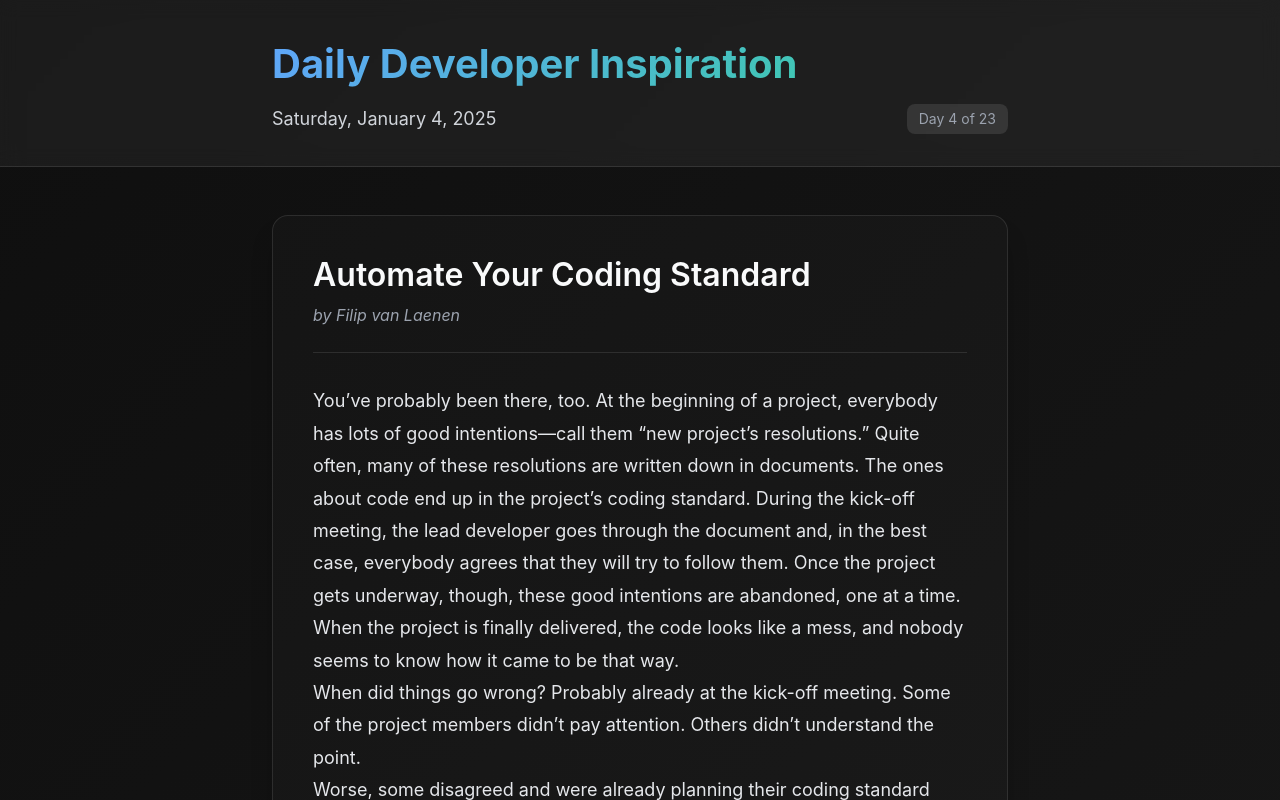
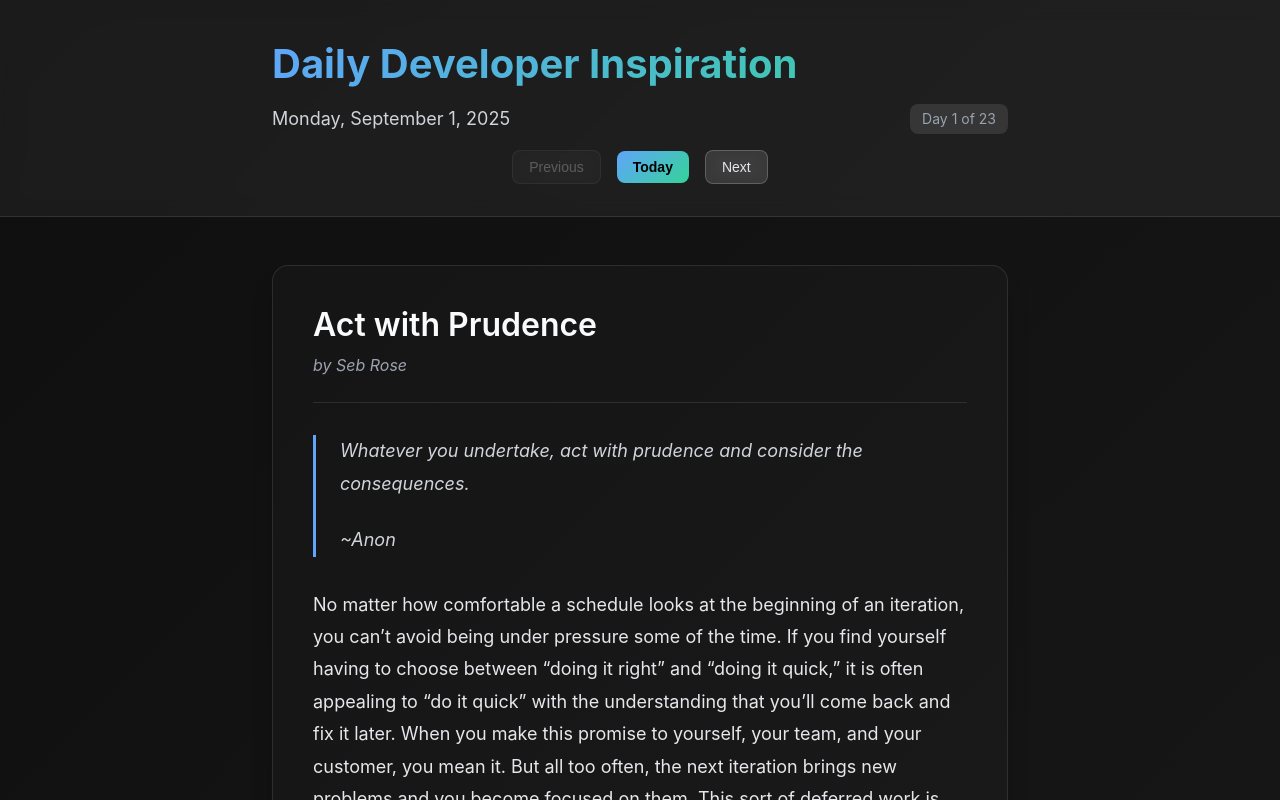
Before and after one commit to James-WS-McCullough/daily-developer-inspiration-webapp, a Vue app: page / in a window 1280 px wide. Shown: the top 800 px of the page. Built offline with nearby package versions, Linux system fonts and the light colour scheme.

Commit message:
chore: update ux

```diff
--- a/src/components/DailyInspiration.vue
+++ b/src/components/DailyInspiration.vue
@@ -1,18 +1,58 @@
 <template>
   <div class="daily-inspiration">
-    <header class="header">
+    <header class="header" :class="{ 'header-minimized': isScrolled }">
       <div class="container">
         <h1 class="title">Daily Developer Inspiration</h1>
-        <div class="date-info">
+        <div class="date-info" v-show="!isScrolled || !isMobile">
           <span class="current-date">{{ formatDate(currentDate) }}</span>
-          <span class="day-counter">Day {{ dayIndex + 1 }} of {{ totalArticles }}</span>
+          <span class="day-counter" v-if="isDeveloperMode">Day {{ weekdayIndex + 1 }} of {{ totalArticles }}</span>
+        </div>
+
+        <!-- Navigation moved to header -->
+        <div class="header-navigation" v-if="hasArticlesAvailable">
+          <button
+            @click="goToPreviousDay"
+            :disabled="weekdayIndex === 0"
+            class="nav-button prev"
+            title="Previous Day"
+          >
+            Previous
+          </button>
+
+          <button @click="goToToday" class="nav-button today" title="Today">
+            Today
+          </button>
+
+          <button
+            @click="goToNextDay"
+            :disabled="!canGoToNextDay"
+            class="nav-button next"
+            :title="nextButtonTooltip"
+          >
+            {{ nextButtonText }}
+          </button>
         </div>
       </div>
     </header>
 
     <main class="main-content">
       <div class="container">
-        <article class="article" v-if="currentArticle">
+        <!-- No articles available yet -->
+        <div class="no-articles" v-if="!hasArticlesAvailable">
+          <div class="no-articles-content">
+            <h2 class="no-articles-title">Coming Soon</h2>
+            <p class="no-articles-message">
+              Daily Developer Inspiration starts on
+              <strong>{{ formatDate(new Date(START_DATE)) }}</strong>
+            </p>
+            <p class="no-articles-subtitle">
+              Check back then for your first dose of programming wisdom!
+            </p>
+          </div>
+        </div>
+
+        <!-- Article content -->
+        <article class="article" v-else-if="currentArticle">
           <div class="article-header">
             <h2 class="article-title">{{ currentArticle.title }}</h2>
             <p class="article-author">by {{ currentArticle.author }}</p>
@@ -20,57 +60,111 @@
 
           <div class="article-content" v-html="renderedContent"></div>
         </article>
-
-        <div class="navigation">
-          <button
-            @click="goToPreviousDay"
-            :disabled="dayIndex === 0"
-            class="nav-button prev"
-          >
-            ← Previous Day
-          </button>
-
-          <button @click="goToToday" class="nav-button today">
-            Today
-          </button>
-
-          <button
-            @click="goToNextDay"
-            :disabled="dayIndex >= totalArticles - 1"
-            class="nav-button next"
-          >
-            Next Day →
-          </button>
-        </div>
       </div>
     </main>
   </div>
 </template>
 
 <script setup>
-import { ref, computed, onMounted } from 'vue'
+import { ref, computed, onMounted, onUnmounted } from 'vue'
 import { marked } from 'marked'
 import articlesData from '../data/articles.json'
 
-// Configuration - you can change this start date
-const START_DATE = new Date('2025-01-01') // Articles start from January 1st, 2025
+// Configuration
+const START_DATE = new Date('2025-09-01') // Articles start date
+const isDeveloperMode = import.meta.env.DEV // Enable developer features in development
 
 const articles = articlesData.inspiration
 const totalArticles = articles.length
 const currentDate = ref(new Date())
+const isScrolled = ref(false)
+const isMobile = ref(false)
 
-// Calculate which day we're on based on the start date
-const daysSinceStart = computed(() => {
+// Calculate weekdays only since start date
+const getWeekdaysSinceStart = () => {
   const today = new Date()
-  const diffTime = today.getTime() - START_DATE.getTime()
-  const diffDays = Math.floor(diffTime / (1000 * 60 * 60 * 24))
-  return Math.max(0, diffDays) // Don't go negative
+  let current = new Date(START_DATE)
+  let weekdays = 0
+
+  while (current <= today) {
+    const dayOfWeek = current.getDay()
+    // Monday = 1, Tuesday = 2, ..., Friday = 5
+    if (dayOfWeek >= 1 && dayOfWeek <= 5) {
+      weekdays++
+    }
+    current.setDate(current.getDate() + 1)
+  }
+
+  return Math.max(0, weekdays - 1) // Subtract 1 since we want 0-based indexing
+}
+
+const weekdayIndex = ref(getWeekdaysSinceStart() % totalArticles)
+
+const hasArticlesAvailable = computed(() => {
+  const today = new Date()
+  const startDate = new Date(START_DATE)
+  return today >= startDate || isDeveloperMode
 })
 
-const dayIndex = ref(daysSinceStart.value % totalArticles)
+const currentArticle = computed(() => {
+  if (!hasArticlesAvailable.value) return null
+  return articles[weekdayIndex.value]
+})
 
-const currentArticle = computed(() => {
-  return articles[dayIndex.value]
+const canGoToNextDay = computed(() => {
+  const todayIndex = getWeekdaysSinceStart() % totalArticles
+
+  if (isDeveloperMode) {
+    // In dev mode, can go to any article
+    return weekdayIndex.value < totalArticles - 1
+  } else {
+    // In production, can only go up to today's article
+    return weekdayIndex.value < todayIndex
+  }
+})
+
+const getNextUnlockDay = () => {
+  const today = new Date()
+  const tomorrow = new Date(today)
+  tomorrow.setDate(today.getDate() + 1)
+
+  // Find the next weekday
+  while (tomorrow.getDay() === 0 || tomorrow.getDay() === 6) {
+    tomorrow.setDate(tomorrow.getDate() + 1)
+  }
+
+  return tomorrow
+}
+
+const nextButtonText = computed(() => {
+  if (isDeveloperMode || canGoToNextDay.value) {
+    return 'Next'
+  } else {
+    const nextUnlock = getNextUnlockDay()
+    const today = new Date()
+    const tomorrow = new Date(today)
+    tomorrow.setDate(today.getDate() + 1)
+
+    if (nextUnlock.toDateString() === tomorrow.toDateString()) {
+      return 'Unlocks Tomorrow'
+    } else {
+      const dayName = nextUnlock.toLocaleDateString('en-US', { weekday: 'long' })
+      return `Unlocks ${dayName}`
+    }
+  }
+})
+
+const nextButtonTooltip = computed(() => {
+  if (isDeveloperMode || canGoToNextDay.value) {
+    return 'Next Day'
+  } else {
+    const nextUnlock = getNextUnlockDay()
+    return `Next article unlocks on ${nextUnlock.toLocaleDateString('en-US', {
+      weekday: 'long',
+      month: 'short',
+      day: 'numeric'
+    })}`
+  }
 })
 
 const renderedContent = computed(() => {
@@ -78,7 +172,7 @@ const renderedContent = computed(() => {
 
   // Configure marked for better formatting
   marked.setOptions({
-    breaks: true,
+    breaks: true, // This will convert single \n to <br> tags
     gfm: true,
   })
 
@@ -95,32 +189,71 @@ const formatDate = (date) => {
 }
 
 const goToPreviousDay = () => {
-  if (dayIndex.value > 0) {
-    dayIndex.value--
+  if (weekdayIndex.value > 0) {
+    weekdayIndex.value--
     updateCurrentDate()
+    scrollToTop()
   }
 }
 
 const goToNextDay = () => {
-  if (dayIndex.value < totalArticles - 1) {
-    dayIndex.value++
+  if (canGoToNextDay.value) {
+    weekdayIndex.value++
     updateCurrentDate()
+    scrollToTop()
   }
 }
 
 const goToToday = () => {
-  dayIndex.value = daysSinceStart.value % totalArticles
+  weekdayIndex.value = getWeekdaysSinceStart() % totalArticles
   currentDate.value = new Date()
+  scrollToTop()
 }
 
 const updateCurrentDate = () => {
-  const newDate = new Date(START_DATE)
-  newDate.setDate(START_DATE.getDate() + dayIndex.value)
-  currentDate.value = newDate
+  // Calculate the actual date for the current weekday index
+  let current = new Date(START_DATE)
+  let weekdaysCount = 0
+
+  while (weekdaysCount < weekdayIndex.value) {
+    current.setDate(current.getDate() + 1)
+    const dayOfWeek = current.getDay()
+    if (dayOfWeek >= 1 && dayOfWeek <= 5) {
+      weekdaysCount++
+    }
+  }
+
+  currentDate.value = current
+}
+
+// Scroll handling for header minimization
+const handleScroll = () => {
+  isScrolled.value = window.scrollY > 100
+}
+
+// Smooth scroll to top
+const scrollToTop = () => {
+  window.scrollTo({
+    top: 0,
+    behavior: 'instant'
+  })
+}
+
+// Mobile detection
+const handleResize = () => {
+  isMobile.value = window.innerWidth < 768
 }
 
 onMounted(() => {
   updateCurrentDate()
+  window.addEventListener('scroll', handleScroll)
+  window.addEventListener('resize', handleResize)
+  handleResize() // Initial check
+})
+
+onUnmounted(() => {
+  window.removeEventListener('scroll', handleScroll)
+  window.removeEventListener('resize', handleResize)
 })
 </script>
 
@@ -144,6 +277,18 @@ onMounted(() => {
   position: sticky;
   top: 0;
   z-index: 100;
+  transition: all 0.3s ease;
+}
+
+.header-minimized {
+  padding: 1rem 0;
+  background: rgba(255, 255, 255, 0.08);
+  backdrop-filter: blur(15px);
+}
+
+.header-minimized .title {
+  font-size: 1.8rem;
+  margin-bottom: 0;
 }
 
 .title {
@@ -154,6 +299,7 @@ onMounted(() => {
   -webkit-text-fill-color: transparent;
   background-clip: text;
   margin-bottom: 0.5rem;
+  transition: all 0.3s ease;
 }
 
 .date-info {
@@ -162,6 +308,52 @@ onMounted(() => {
   align-items: center;
   flex-wrap: wrap;
   gap: 1rem;
+  transition: all 0.3s ease;
+  margin-bottom: 1rem;
+}
+
+.header-navigation {
+  display: flex;
+  justify-content: center;
+  gap: 1rem;
+  align-items: center;
+}
+
+.nav-button {
+  background: rgba(255, 255, 255, 0.1);
+  border: 1px solid rgba(255, 255, 255, 0.2);
+  color: #e5e7eb;
+  padding: 0.5rem 1rem;
+  border-radius: 0.5rem;
+  font-size: 0.875rem;
+  cursor: pointer;
+  transition: all 0.2s ease;
+  backdrop-filter: blur(10px);
+  white-space: nowrap;
+  min-width: fit-content;
+}
+
+.nav-button:hover:not(:disabled) {
+  background: rgba(255, 255, 255, 0.2);
+  border-color: rgba(255, 255, 255, 0.3);
+  transform: translateY(-2px);
+}
+
+.nav-button:disabled {
+  opacity: 0.3;
+  cursor: not-allowed;
+}
+
+.nav-button.today {
+  background: linear-gradient(135deg, #60a5fa, #34d399);
+  border: none;
+  color: #000;
+  font-weight: 600;
+}
+
+.nav-button.today:hover {
+  background: linear-gradient(135deg, #3b82f6, #10b981);
+  transform: translateY(-2px);
 }
 
 .current-date {
@@ -179,6 +371,46 @@ onMounted(() => {
 
 .main-content {
   padding: 3rem 0;
+}
+
+.no-articles {
+  display: flex;
+  justify-content: center;
+  align-items: center;
+  min-height: 60vh;
+}
+
+.no-articles-content {
+  text-align: center;
+  background: rgba(255, 255, 255, 0.02);
+  border: 1px solid rgba(255, 255, 255, 0.1);
+  border-radius: 1rem;
+  padding: 3rem 2rem;
+  max-width: 500px;
+  box-shadow: 0 20px 25px -5px rgba(0, 0, 0, 0.3);
+}
+
+.no-articles-title {
+  font-size: 2.5rem;
+  font-weight: 600;
+  background: linear-gradient(135deg, #60a5fa, #34d399);
+  -webkit-background-clip: text;
+  -webkit-text-fill-color: transparent;
+  background-clip: text;
+  margin-bottom: 1.5rem;
+}
+
+.no-articles-message {
+  font-size: 1.125rem;
+  color: #e5e7eb;
+  margin-bottom: 1rem;
+  line-height: 1.6;
+}
+
+.no-articles-subtitle {
+  font-size: 1rem;
+  color: #9ca3af;
+  font-style: italic;
 }
 
 .article {
@@ -218,10 +450,30 @@ onMounted(() => {
 
 /* Markdown content styling */
 .article-content :deep(p) {
-  margin-bottom: 1.5rem;
+  margin-bottom: 2rem;
 }
 
 .article-content :deep(p:last-child) {
+  margin-bottom: 0;
+}
+
+.article-content :deep(br) {
+  display: block;
+  margin: 1.5rem 0;
+  content: "";
+}
+
+.article-content :deep(ul) {
+  margin: 2rem 0;
+  padding-left: 2rem;
+}
+
+.article-content :deep(li) {
+  margin-bottom: 1rem;
+  line-height: 1.8;
+}
+
+.article-content :deep(li:last-child) {
   margin-bottom: 0;
 }
 
@@ -250,48 +502,6 @@ onMounted(() => {
   color: #d1d5db;
 }
 
-.navigation {
-  display: flex;
-  justify-content: center;
-  gap: 1rem;
-  flex-wrap: wrap;
-}
-
-.nav-button {
-  background: rgba(255, 255, 255, 0.1);
-  border: 1px solid rgba(255, 255, 255, 0.2);
-  color: #e5e7eb;
-  padding: 0.75rem 1.5rem;
-  border-radius: 0.5rem;
-  font-size: 1rem;
-  cursor: pointer;
-  transition: all 0.2s ease;
-  backdrop-filter: blur(10px);
-}
-
-.nav-button:hover:not(:disabled) {
-  background: rgba(255, 255, 255, 0.2);
-  border-color: rgba(255, 255, 255, 0.3);
-  transform: translateY(-2px);
-}
-
-.nav-button:disabled {
-  opacity: 0.5;
-  cursor: not-allowed;
-}
-
-.nav-button.today {
-  background: linear-gradient(135deg, #60a5fa, #34d399);
-  border: none;
-  color: #000;
-  font-weight: 600;
-}
-
-.nav-button.today:hover {
-  background: linear-gradient(135deg, #3b82f6, #10b981);
-  transform: translateY(-2px);
-}
-
 /* Responsive design */
 @media (max-width: 768px) {
   .container {
@@ -300,6 +510,10 @@ onMounted(() => {
 
   .title {
     font-size: 2rem;
+  }
+
+  .header-minimized .title {
+    font-size: 1.5rem;
   }
 
   .article {
@@ -318,5 +532,24 @@ onMounted(() => {
     flex-direction: column;
     align-items: flex-start;
   }
+
+  .header-navigation {
+    margin-top: 0.5rem;
+    gap: 0.5rem;
+  }
+
+  .nav-button {
+    padding: 0.375rem 0.75rem;
+    font-size: 0.75rem;
+  }
+
+  .no-articles-content {
+    padding: 2rem 1.5rem;
+    margin: 0 1rem;
+  }
+
+  .no-articles-title {
+    font-size: 2rem;
+  }
 }
 </style>
```
Also changed, not shown: src/data/articles.json.
